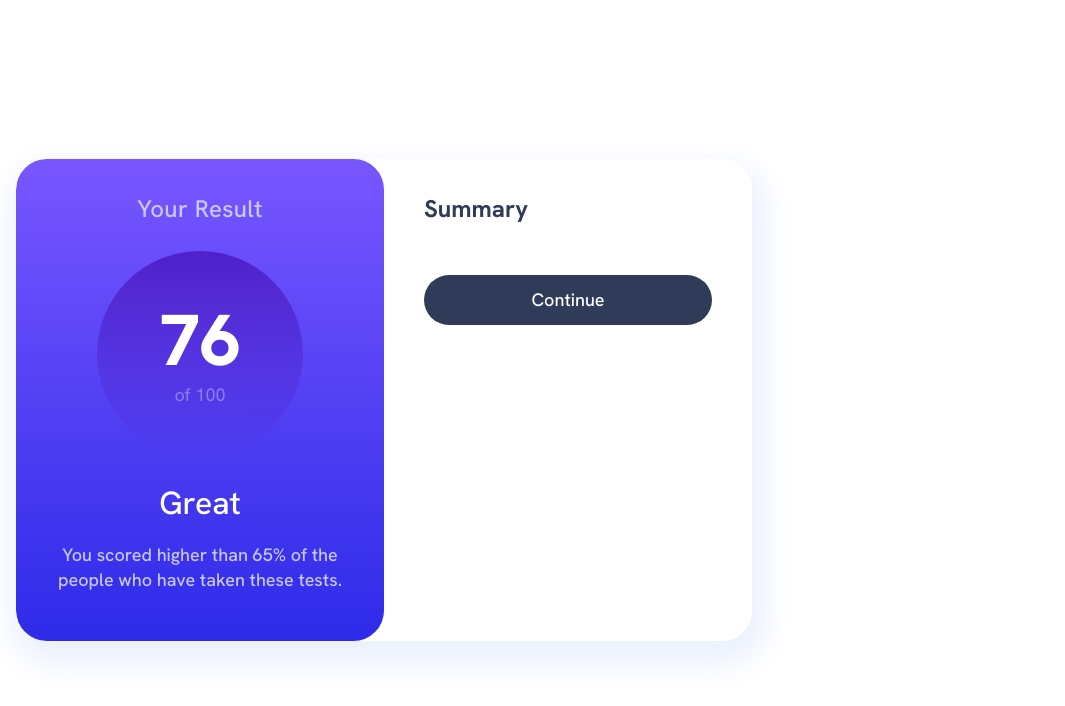
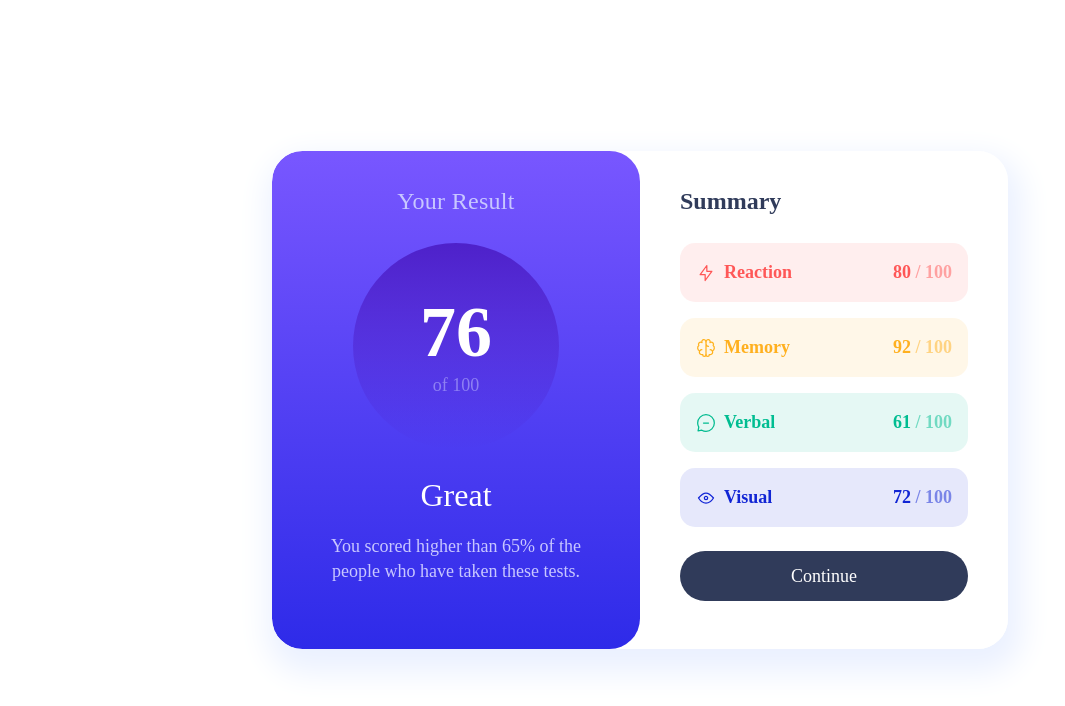
Before and after one commit to ChristinePena/testvite, a website built with Vite: page index.html in a window 1280 px wide. Shown: the whole page, without its empty margins (0-1065 px from the left). Built offline with nearby package versions, Linux system fonts and the light colour scheme; files whose address does not match are found by name.

Commit message:
add code4

```diff
--- a/counter.js
+++ /dev/null
@@ -1,9 +0,0 @@
-export function setupCounter(element) {
-  let counter = 0
-  const setCounter = (count) => {
-    counter = count
-    element.innerHTML = `count is ${counter}`
-  }
-  element.addEventListener('click', () => setCounter(counter + 1))
-  setCounter(0)
-}
--- /dev/null
+++ b/data.json
@@ -0,0 +1,26 @@
+[
+    {
+        "category": "Reaction",
+        "score": 80,
+        "icon": "./assets/images/icon-reaction.svg",
+        "color": "red"
+    },
+    {
+        "category": "Memory",
+        "score": 92,
+        "icon": "./assets/images/icon-memory.svg",
+        "color": "yellow"
+    },
+    {
+        "category": "Verbal",
+        "score": 61,
+        "icon": "./assets/images/icon-verbal.svg",
+        "color": "green"
+    },
+    {
+        "category": "Visual",
+        "score": 72,
+        "icon": "./assets/images/icon-visual.svg",
+        "color": "blue"
+    }
+]
--- a/index.html
+++ b/index.html
@@ -5,7 +5,7 @@
   <meta charset="UTF-8">
   <meta name="viewport" content="width=device-width, initial-scale=1.0">
   <link rel="icon" type="image/png" sizes="32x32" href="./assets/images/favicon-32x32.png">
-  <title>Frontend Mentor | Results summary component</title>
+  <title>Fronten Mentor | Results summary component</title>
   <script type="text/javascript" src="http://code.jquery.com/jquery-latest.js"></script>
   <!-- CSS Stylesheet -->
   <link rel="stylesheet" href="./scss/style.scss">
--- a/main.js
+++ b/main.js
@@ -1,4 +1,3 @@
-import './style.css'
 fetch("data.json")
   .then((response) =>
   {
--- a/scss/global/fonts.scss
+++ b/scss/global/fonts.scss
@@ -4,5 +4,5 @@
     font-family: 'HankenGrotesk';
     // font-style: normal;
     font-weight: 100 900;
-    src: url('../../assets/fonts/HankenGrotesk-VariableFont_wght.ttf') format('woff2');
+    src: url('../assets/fonts/HankenGrotesk-VariableFont_wght.ttf') format('woff2');
 }
```
Also changed, not shown: javascript.svg (deleted), package.json (line endings or trailing spaces), style.css.
